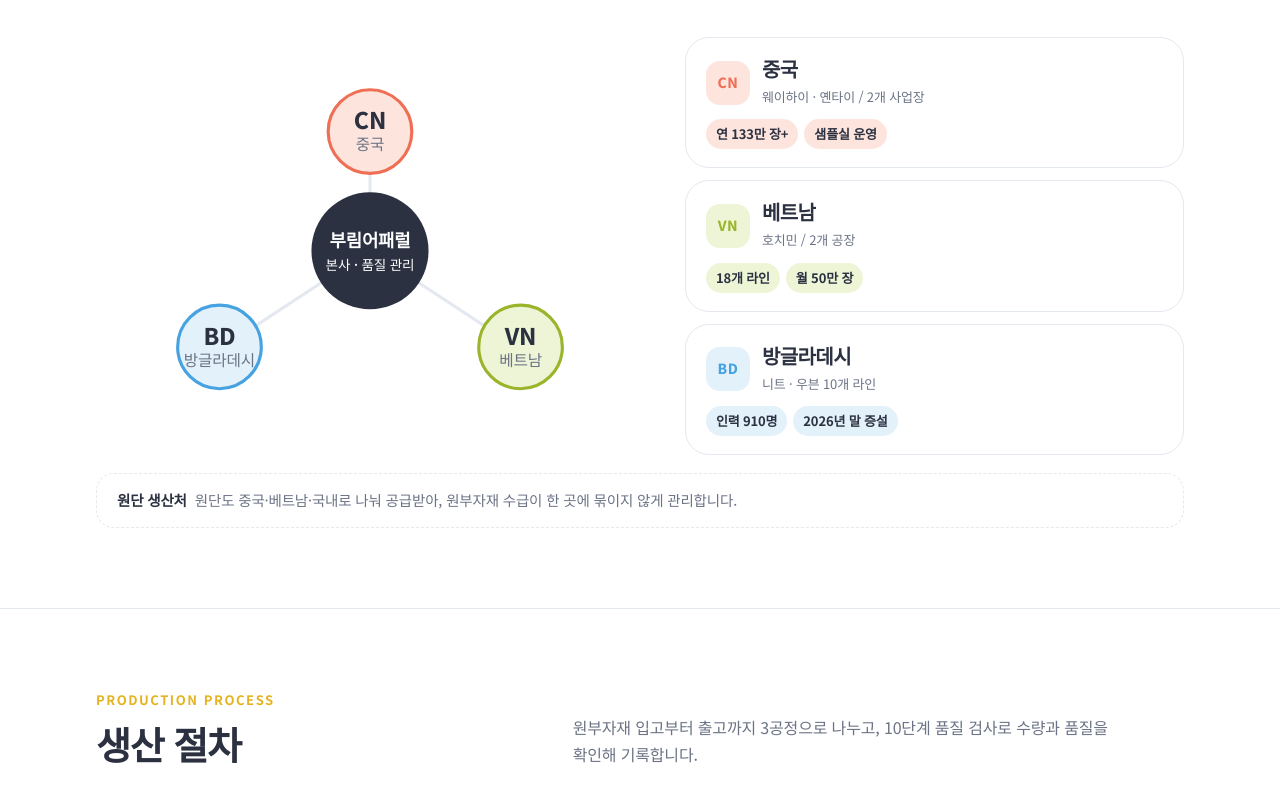
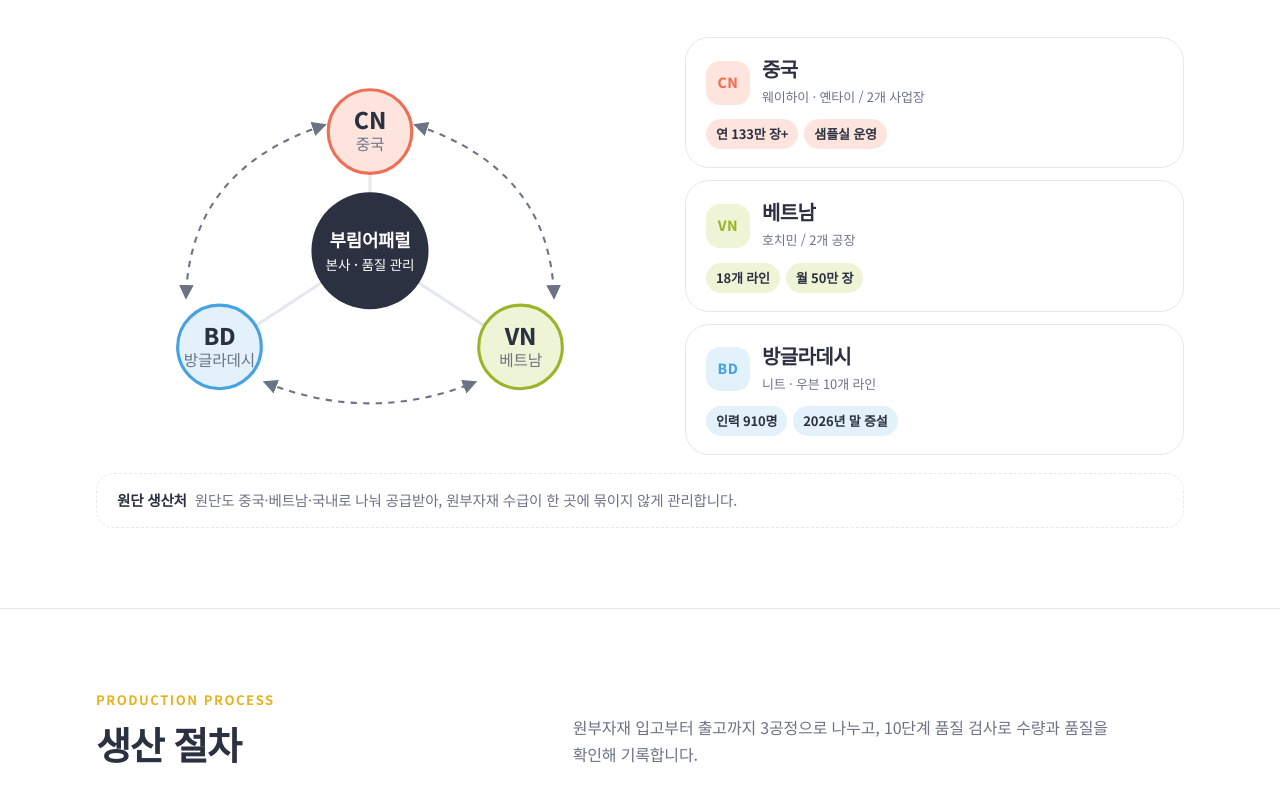
Before and after one commit to junhos23/BoolimApparel, a plain HTML site: page index.html in a window 1280 px wide. Shown: the part 1679-2484 px from the top of the page. Drawn offline with Linux system fonts and the light colour scheme; a web font is replaced by a local one.

Commit message:
Revert "생산거점 도식의 점선 화살표 삭제"
This reverts commit a2f94c0763d2da82ea75a920f04555051110925e.

```diff
--- a/index.html
+++ b/index.html
@@ -276,6 +276,8 @@ footer .copy{margin-top:36px;padding-top:18px;border-top:2px dashed var(--line);
 .netmap .hub{fill:var(--ink)}
 .netmap .hubt{fill:var(--bg);font-weight:800}
 .netmap .spoke{stroke:var(--line);stroke-width:3}
+.netmap .swap{stroke:var(--muted);stroke-width:2;stroke-dasharray:6 6;fill:none}
+.netmap .arrow{fill:var(--muted)}
 .netmap .n-cn{fill:var(--coral-p);stroke:var(--coral);stroke-width:3}
 .netmap .n-vn{fill:var(--lime-p);stroke:var(--lime);stroke-width:3}
 .netmap .n-bd{fill:var(--sky-p);stroke:var(--sky);stroke-width:3}
@@ -410,10 +412,14 @@ a.fig:hover{transform:translateY(-2px)}
     </div>
     <div class="net">
       <div>
-        <svg class="netmap" viewBox="0 0 440 330" role="img" aria-label="한국 본사가 중국, 베트남, 방글라데시 생산 거점을 함께 관리하는 구조">
+        <svg class="netmap" viewBox="0 0 440 330" role="img" aria-label="한국 본사가 중국, 베트남, 방글라데시 생산 거점을 함께 관리하고, 거점끼리 물량을 서로 넘길 수 있는 구조">
+          <defs><marker id="ah" viewBox="0 0 10 10" refX="8" refY="5" markerWidth="7" markerHeight="7" orient="auto-start-reverse"><path class="arrow" d="M0 0L10 5L0 10z"/></marker></defs>
           <line class="spoke" x1="220" y1="170" x2="220" y2="62"/>
           <line class="spoke" x1="220" y1="170" x2="360" y2="262"/>
           <line class="spoke" x1="220" y1="170" x2="80" y2="262"/>
+          <path class="swap" d="M264 50 Q392 92 396 214" marker-start="url(#ah)" marker-end="url(#ah)"/>
+          <path class="swap" d="M176 50 Q48 92 44 214" marker-start="url(#ah)" marker-end="url(#ah)"/>
+          <path class="swap" d="M120 296 Q220 336 320 296" marker-start="url(#ah)" marker-end="url(#ah)"/>
           <circle class="hub" cx="220" cy="170" r="56"/>
           <text class="hubt" x="220" y="166" text-anchor="middle" font-size="17">부림어패럴</text>
           <text class="hubt" x="220" y="188" text-anchor="middle" font-size="13" style="font-weight:500">본사 · 품질 관리</text>
@@ -723,7 +729,7 @@ a.fig:hover{transform:translateY(-2px)}
   };
   var ATTR = {
     'BOOLIM APPAREL (주)부림어패럴': 'BOOLIM APPAREL', '주요 메뉴': 'Main menu', '고객 만족을 위한 세 가지 약속': 'Three promises to our clients',
-    '부림어패럴 숫자로 보기': 'BOOLIM APPAREL in numbers', '한국 본사가 중국, 베트남, 방글라데시 생산 거점을 함께 관리하는 구조': 'The Korean head office manages production sites in China, Vietnam and Bangladesh',
+    '부림어패럴 숫자로 보기': 'BOOLIM APPAREL in numbers', '한국 본사가 중국, 베트남, 방글라데시 생산 거점을 함께 관리하고, 거점끼리 물량을 서로 넘길 수 있는 구조': 'The Korean head office manages production sites in China, Vietnam and Bangladesh, and orders can be moved between sites',
     '(주)쌍방울': 'Ssangbangwool', '부림어패럴 위치 (구글 지도)': 'BOOLIM APPAREL location (Google Maps)', '예: 브랜드명': 'e.g. brand name', '성함': 'Your name', '선택 입력': 'Optional', '예: 1,000 장': 'e.g. 1,000 pcs',
     '원단, 희망 납기 등': 'Fabric, target delivery date, etc.', '회사 정보': 'Company information', '언어 선택': 'Language'
   };
```
